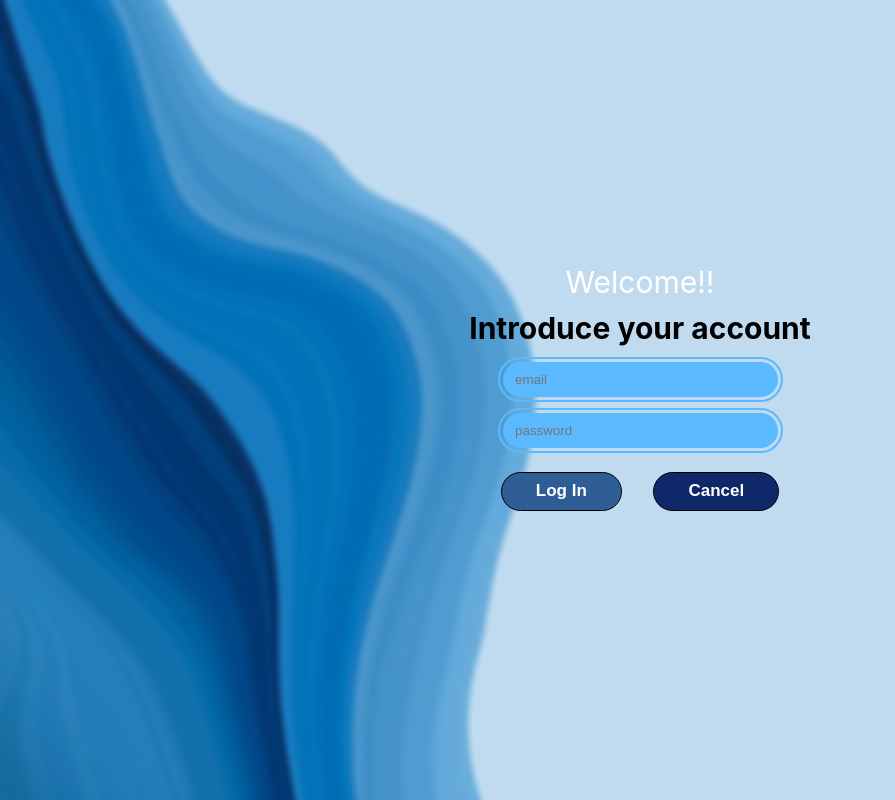
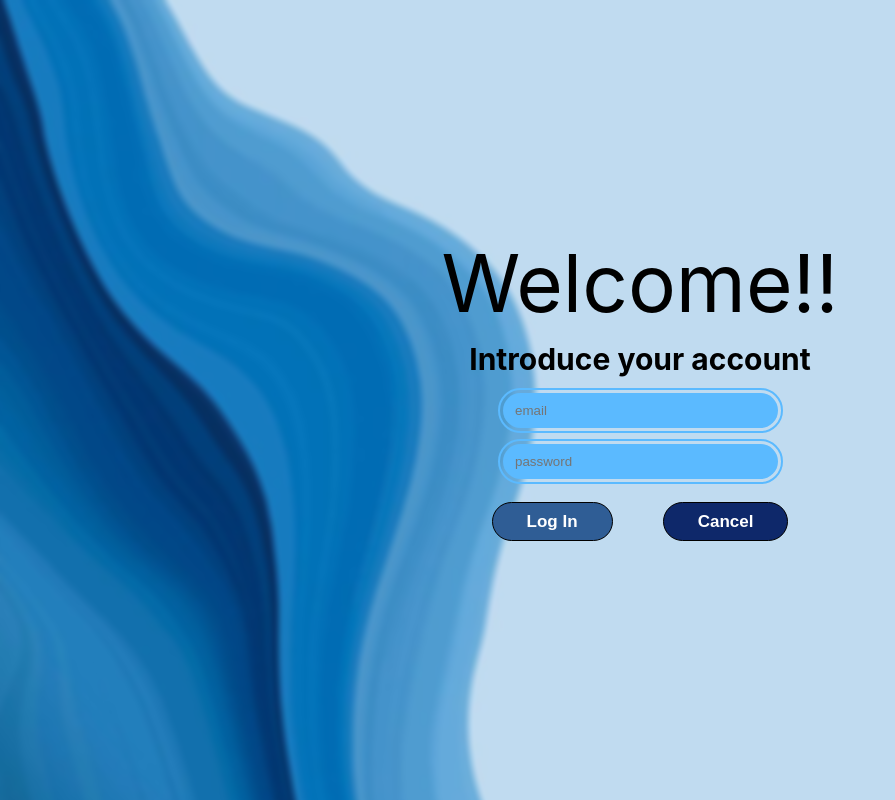
Before and after one commit to SaulArteaga/ChatXPress-FrontEnd-Web, a React (Create React App) app: page / in a window 1280 px wide. Shown: the whole page, without its empty margins (0-895 px from the left). Built offline with nearby package versions, Linux system fonts and the light colour scheme.

Commit message:
fix: changed login alerts

```diff
--- a/src/pages/Login/Login.module.css
+++ b/src/pages/Login/Login.module.css
@@ -1,7 +1,7 @@
 /*
 Style for the "Welcome!!" text
 */
-h1 {
+.h1Style {
   font-size: 80px;
   color: black;
   margin-bottom: 10px;
--- a/src/pages/Login/Login.tsx
+++ b/src/pages/Login/Login.tsx
@@ -56,14 +56,14 @@ function Login() {
       const data = await loginUser(user);
 
       if (data != null) {
-        window.alert("Hola tonoto");
+        window.alert("Welcome");
         setuser(initUser);
         userData.userIsLogged();
         userData.setUser(data.username);
         userData.setUserEmail(data.email);
         navigate("/home");
       } else {
-        window.alert("Usuario incorrecto");
+        window.alert("Incorrect user");
       }
     };
     fetchData();
@@ -72,7 +72,7 @@ function Login() {
   return (
     <div className={style.mainContainer}>
       <div>
-        <h1>Welcome!!</h1>
+        <h1 className={style.h1Style}>Welcome!!</h1>
         <h3>Introduce your account</h3>
         <div className={style.inputs}>
           <input
```
